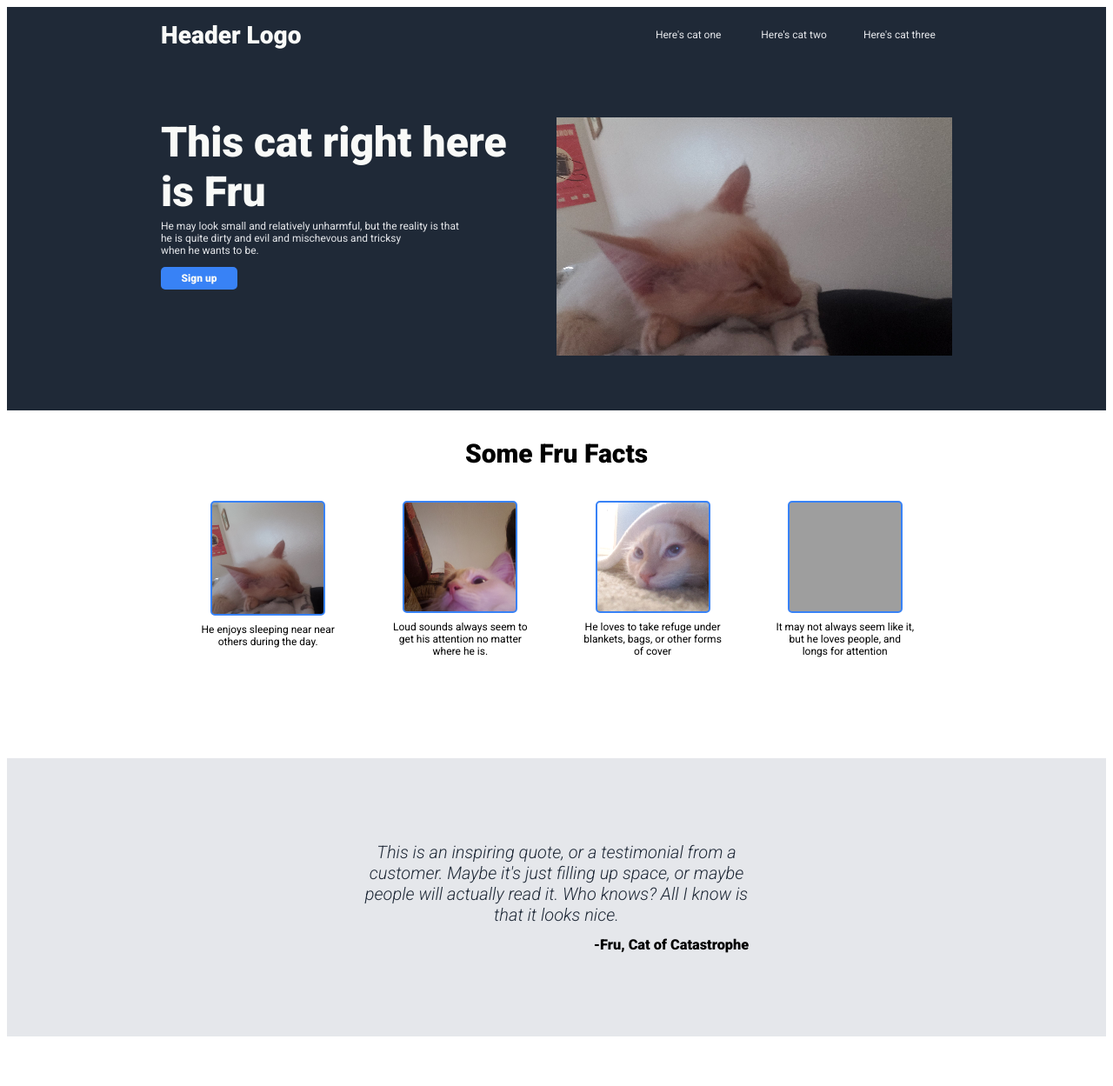
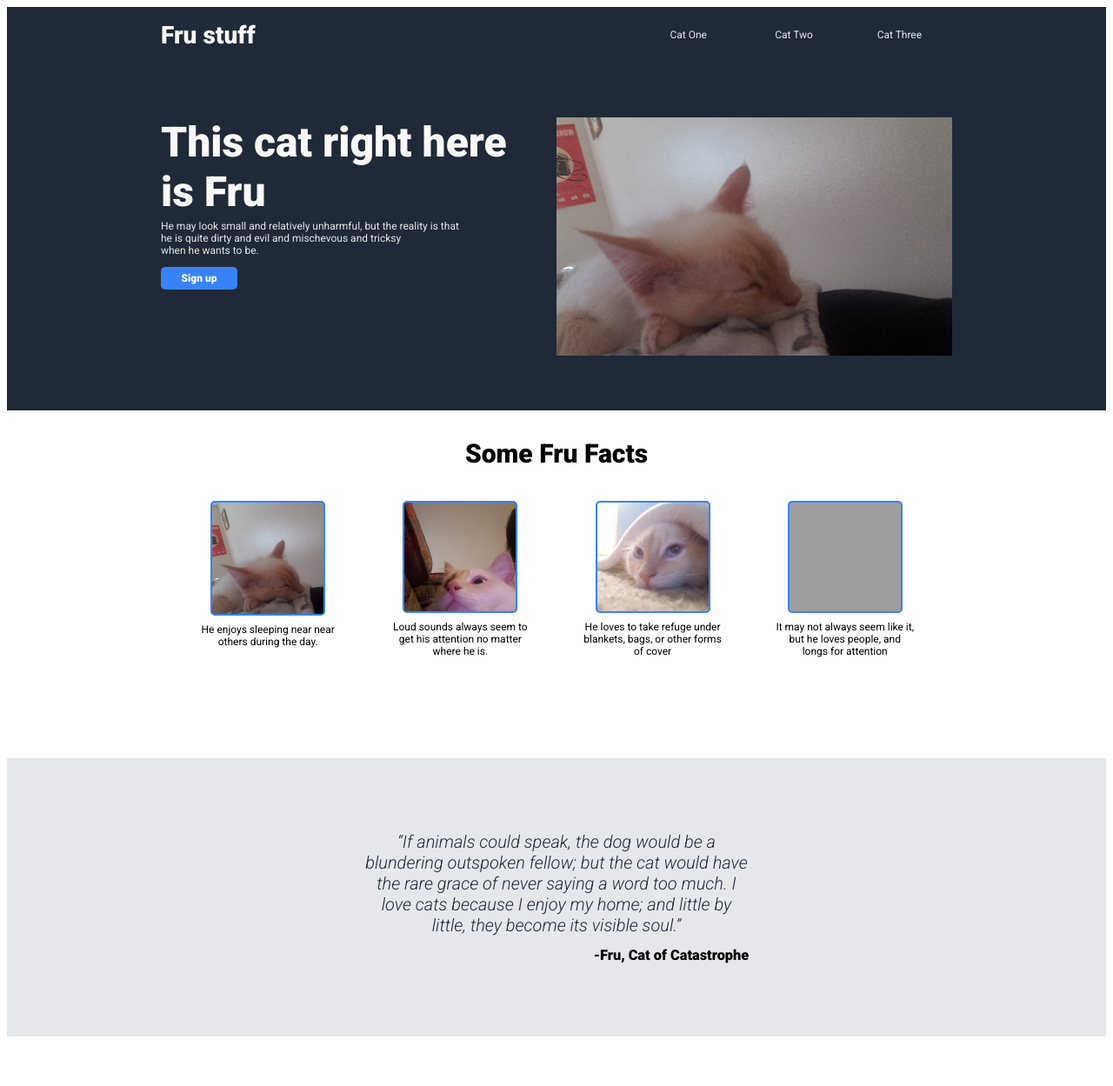
Before and after one commit to tomasphn/landing-page, a plain HTML site: page index.html in a window 1280 px wide. Shown: the top 1249 px of the page at 87% size. Drawn offline with Linux system fonts and the light colour scheme; grey boxes are pictures that could not be loaded.

Commit message:
fix header, links, and quote to match content

```diff
--- a/index.css
+++ b/index.css
@@ -14,6 +14,17 @@ p {
     color: #E5E7EB;
 }
 
+a {
+    font-size: 12px;
+    font-size: 1.5vh;
+    text-align: center;
+    color: #E5E7EB;
+    text-decoration: none;
+}
+
+a:hover {
+    color: white;
+}
 
 #container {
     height: 100%;
--- a/index.html
+++ b/index.html
@@ -8,18 +8,18 @@
     <link rel="preconnect" href="https://fonts.gstatic.com" crossorigin>
     <link href="https://fonts.googleapis.com/css2?family=Roboto:ital,wght@0,400;0,900;1,300&display=swap" rel="stylesheet">
     <link rel="stylesheet" href="index.css">
-    <title>Document</title>
+    <title>Fru's Paghe</title>
 </head>
 <body>
     <div id="container">
         <div id="header">
             <div id="hd-logo">
-                <h3>Header Logo</h3>
+                <h3>Fru stuff</h3>
             </div>
             <div id="hd-links">
-                <div class="hd-link"><p>Here's cat one</p></div>
-                <div class="hd-link"><p>Here's cat two</p></div>
-                <div class="hd-link"><p>Here's cat three</p></div>
+                <div class="hd-link"><p><a href="https://www.aspca.org/adopt-pet/adoptable-cats-your-local-shelter#action_0=pet&animalID_0=18202678&petIndex_0=258" target-"_blank">Cat One</a></p></div>
+                <div class="hd-link"><p><a href="https://www.aspca.org/adopt-pet/adoptable-cats-your-local-shelter#action_0=pet&animalID_0=10938029&petIndex_0=29" target-"_blank">Cat Two</a></p></div>
+                <div class="hd-link"><p><a href="https://www.aspca.org/adopt-pet/adoptable-cats-your-local-shelter#action_0=pet&animalID_0=18219610&petIndex_0=52" target-"_blank">Cat Three</a></p></div>
             </div>
         </div>
         <div id="hero">
@@ -77,10 +77,9 @@
         <div id="quote-block">
             <div id="quote">
                 <p>
-                    This is an inspiring quote, or a testimonial from a
-                    customer. Maybe it's just filling up space, or maybe
-                    people will actually read it. Who knows? All I know
-                    is that it looks nice.
+                    “If animals could speak, the dog would be a blundering outspoken fellow;
+                    but the cat would have the rare grace of never saying a word too much.
+                    I love cats because I enjoy my home; and little by little, they become its visible soul.”
                 </p>
             </div>
             <div id="quote-sign">
```
